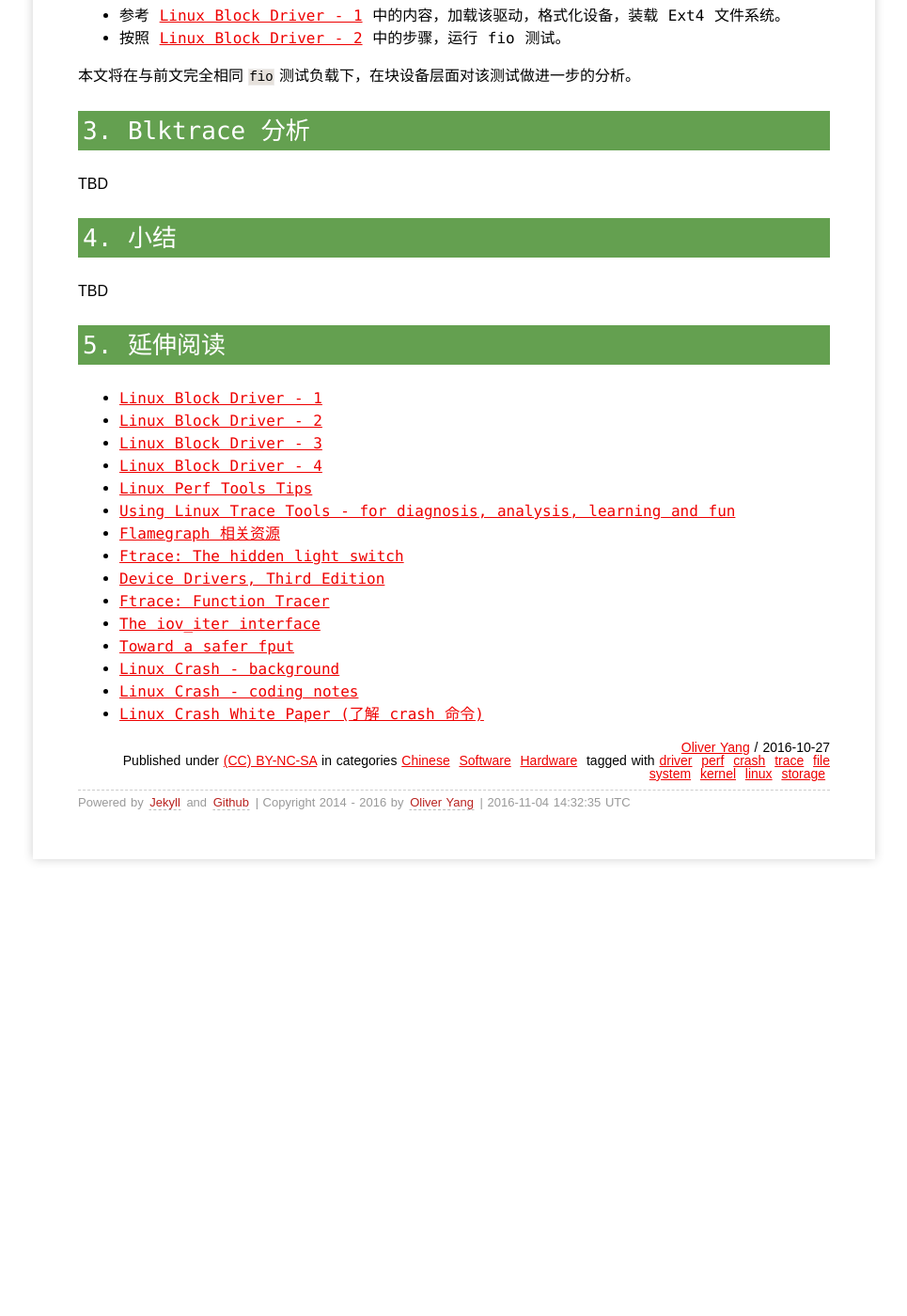
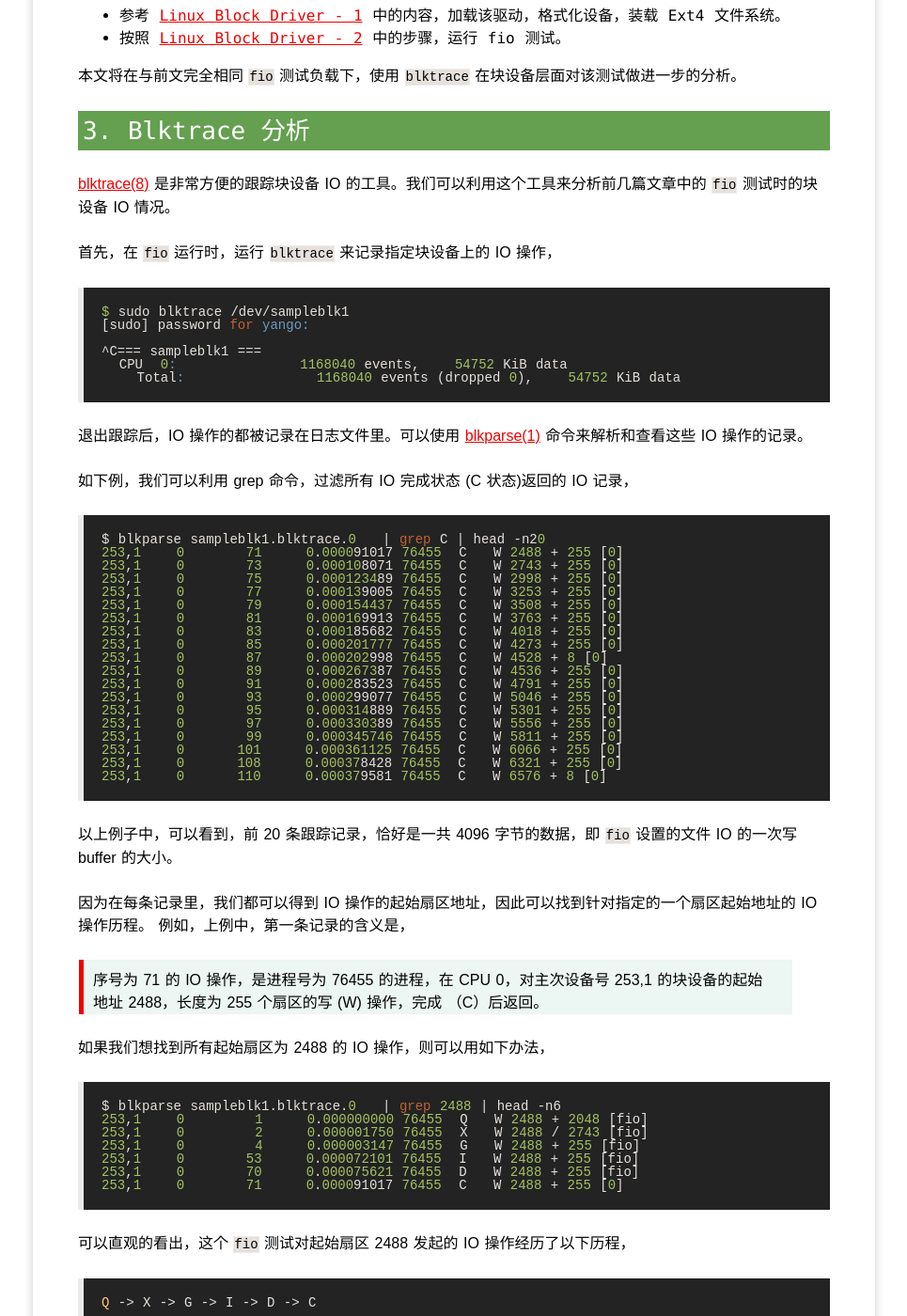
Before and after one commit to yangoliver/yangoliver.github.io, a Jekyll site: the page built from _posts/2016/2016-10-27-linux-block-driver-basic-5.md, in a window 1280 px wide and 1400 px high, scrolled down 888 px. Shown: the whole window at 94% size, without its empty margins (157-1122 px from the left). Built offline with Jekyll 4.4.1, drawn with Linux system fonts in a browser that asks for light colours; comment, search, counter and statistics services are not loaded; before the commit the page ends 1850 px from its top, so only the background shows below that; some of the changed text lies outside the part shown.

Commit message:
draft: added blktrace examples
Signed-off-by: Yong Yang <yangoliver@gmail.com>

```diff
--- a/_posts/2016/2016-10-27-linux-block-driver-basic-5.md
+++ b/_posts/2016/2016-10-27-linux-block-driver-basic-5.md
@@ -31,11 +31,67 @@ tags: [driver, perf, crash, trace, file system, kernel, linux, storage]
 - 参考 [Linux Block Driver - 1](http://oliveryang.net/2016/04/linux-block-driver-basic-1) 中的内容，加载该驱动，格式化设备，装载 Ext4 文件系统。
 - 按照 [Linux Block Driver - 2](http://oliveryang.net/2016/07/linux-block-driver-basic-2) 中的步骤，运行 `fio` 测试。
 
-本文将在与前文完全相同 `fio` 测试负载下，在块设备层面对该测试做进一步的分析。
+本文将在与前文完全相同 `fio` 测试负载下，使用 `blktrace` 在块设备层面对该测试做进一步的分析。
 
 ## 3. Blktrace 分析
 
-TBD
+[blktrace(8)](https://linux.die.net/man/8/blktrace) 是非常方便的跟踪块设备 IO 的工具。我们可以利用这个工具来分析前几篇文章中的 `fio` 测试时的块设备 IO 情况。
+
+首先，在 `fio` 运行时，运行 `blktrace` 来记录指定块设备上的 IO 操作，
+
+	$ sudo blktrace /dev/sampleblk1
+	[sudo] password for yango:
+
+	^C=== sampleblk1 ===
+	  CPU  0:              1168040 events,    54752 KiB data
+	    Total:               1168040 events (dropped 0),    54752 KiB data
+
+退出跟踪后，IO 操作的都被记录在日志文件里。可以使用	[blkparse(1)](https://linux.die.net/man/1/blkparse) 命令来解析和查看这些 IO 操作的记录。
+
+如下例，我们可以利用 grep 命令，过滤所有 IO 完成状态 (C 状态)返回的 IO 记录，
+
+	$ blkparse sampleblk1.blktrace.0   | grep C | head -n20
+	253,1    0       71     0.000091017 76455  C   W 2488 + 255 [0]
+	253,1    0       73     0.000108071 76455  C   W 2743 + 255 [0]
+	253,1    0       75     0.000123489 76455  C   W 2998 + 255 [0]
+	253,1    0       77     0.000139005 76455  C   W 3253 + 255 [0]
+	253,1    0       79     0.000154437 76455  C   W 3508 + 255 [0]
+	253,1    0       81     0.000169913 76455  C   W 3763 + 255 [0]
+	253,1    0       83     0.000185682 76455  C   W 4018 + 255 [0]
+	253,1    0       85     0.000201777 76455  C   W 4273 + 255 [0]
+	253,1    0       87     0.000202998 76455  C   W 4528 + 8 [0]
+	253,1    0       89     0.000267387 76455  C   W 4536 + 255 [0]
+	253,1    0       91     0.000283523 76455  C   W 4791 + 255 [0]
+	253,1    0       93     0.000299077 76455  C   W 5046 + 255 [0]
+	253,1    0       95     0.000314889 76455  C   W 5301 + 255 [0]
+	253,1    0       97     0.000330389 76455  C   W 5556 + 255 [0]
+	253,1    0       99     0.000345746 76455  C   W 5811 + 255 [0]
+	253,1    0      101     0.000361125 76455  C   W 6066 + 255 [0]
+	253,1    0      108     0.000378428 76455  C   W 6321 + 255 [0]
+	253,1    0      110     0.000379581 76455  C   W 6576 + 8 [0]
+
+以上例子中，可以看到，前 20 条跟踪记录，恰好是一共 4096 字节的数据，即 `fio` 设置的文件 IO 的一次写 buffer 的大小。
+
+因为在每条记录里，我们都可以得到 IO 操作的起始扇区地址，因此可以找到针对指定的一个扇区起始地址的 IO 操作历程。
+例如，上例中，第一条记录的含义是，
+
+> 序号为 71 的 IO 操作，是进程号为 76455 的进程，在 CPU 0，对主次设备号 253,1 的块设备的起始地址 2488，长度为 255 个扇区的写 (W) 操作，完成 （C）后返回。
+
+如果我们想找到所有起始扇区为 2488 的 IO 操作，则可以用如下办法，
+
+	$ blkparse sampleblk1.blktrace.0   | grep 2488 | head -n6
+	253,1    0        1     0.000000000 76455  Q   W 2488 + 2048 [fio]
+	253,1    0        2     0.000001750 76455  X   W 2488 / 2743 [fio]
+	253,1    0        4     0.000003147 76455  G   W 2488 + 255 [fio]
+	253,1    0       53     0.000072101 76455  I   W 2488 + 255 [fio]
+	253,1    0       70     0.000075621 76455  D   W 2488 + 255 [fio]
+	253,1    0       71     0.000091017 76455  C   W 2488 + 255 [0]
+
+可以直观的看出，这个 `fio` 测试对起始扇区 2488 发起的 IO 操作经历了以下历程，
+
+	Q -> X -> G -> I -> D -> C
+
+下面，就针对同一个起始扇区号为 2488 的 IO 操作所经历的历程，对Linux 块 IO 流程做简要说明。
 
 ## 4. 小结
 
```
